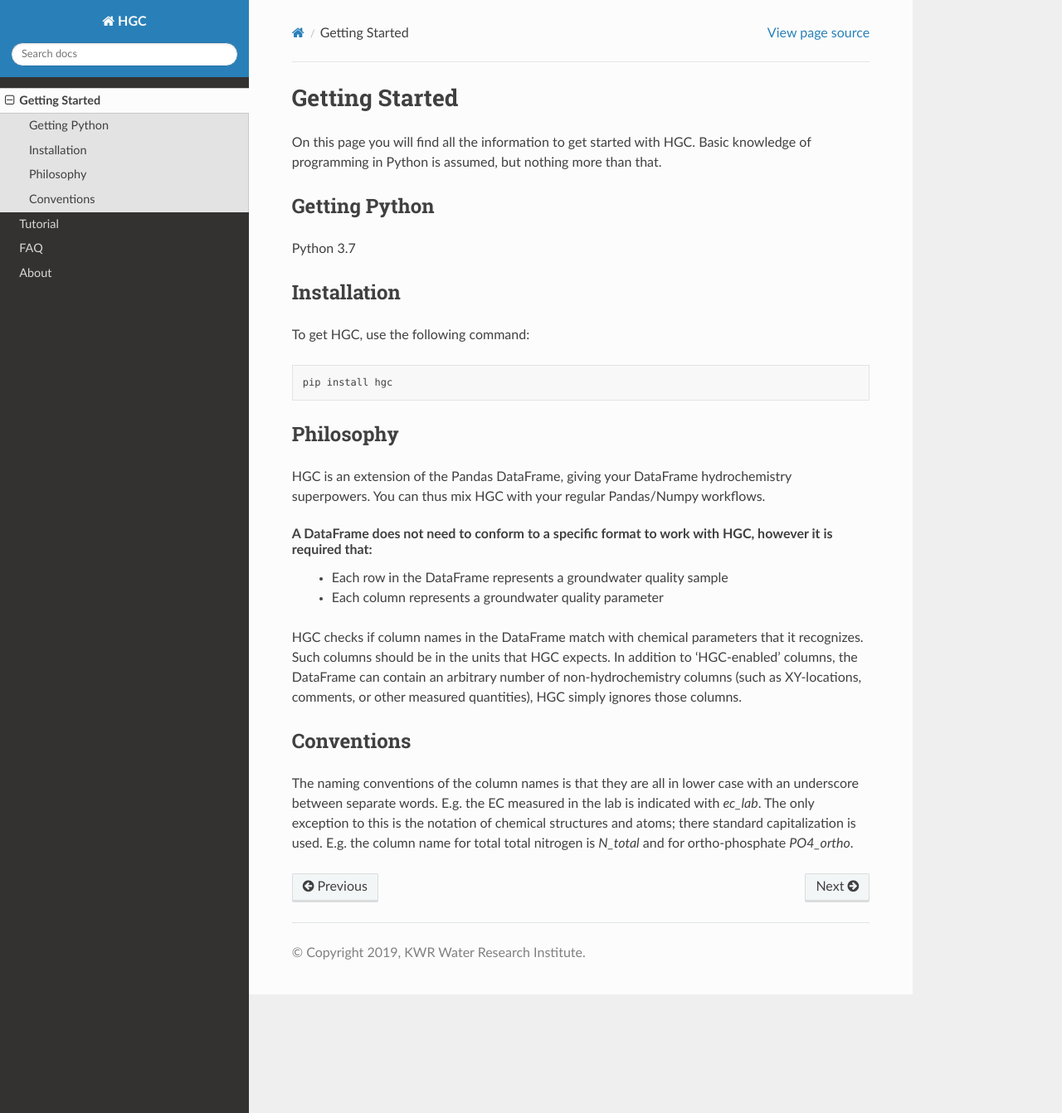
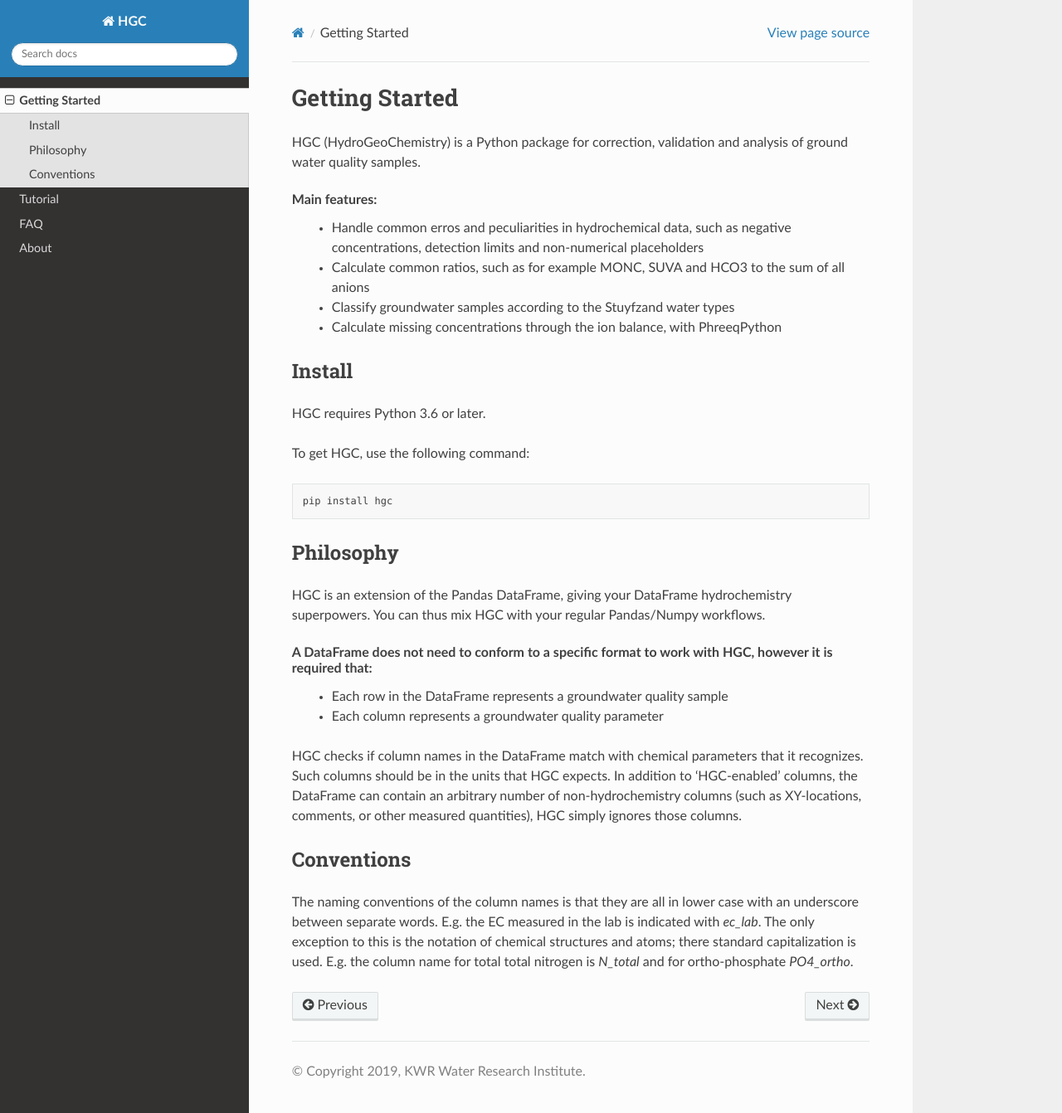
Before and after one commit to KWR-Water/hgc, a Sphinx documentation site: the page built from docs/source/getting-started.rst, in a window 1280 px wide and 1342 px high. Shown: the whole window at 83% size. Built offline with Sphinx 7.4.7 and the Read the Docs theme 2.0.0, drawn with Linux system fonts in a browser that asks for light colours; pages that are not in the unit, such as notebooks, are missing from menus.

Commit message:
Docs update

```diff
--- a/docs/source/getting-started.rst
+++ b/docs/source/getting-started.rst
@@ -1,16 +1,18 @@
 ===============
 Getting Started
 ===============
-On this page you will find all the information to get started with HGC.
-Basic knowledge of programming in Python is assumed, but nothing more than
-that.
+HGC (HydroGeoChemistry) is a Python package for correction, validation and analysis of ground water quality samples.
 
-Getting Python
---------------
-Python 3.7
+Main features:
+ - Handle common erros and peculiarities in hydrochemical data, such as negative concentrations, detection limits and non-numerical placeholders
+ - Calculate common ratios, such as for example MONC, SUVA and HCO3 to the sum of all anions
+ - Classify groundwater samples according to the Stuyfzand water types
+ - Calculate missing concentrations through the ion balance, with PhreeqPython
 
-Installation
-------------
+Install
+-------
+HGC requires Python 3.6 or later.
+
 To get HGC, use the following command::
 
     pip install hgc
```
